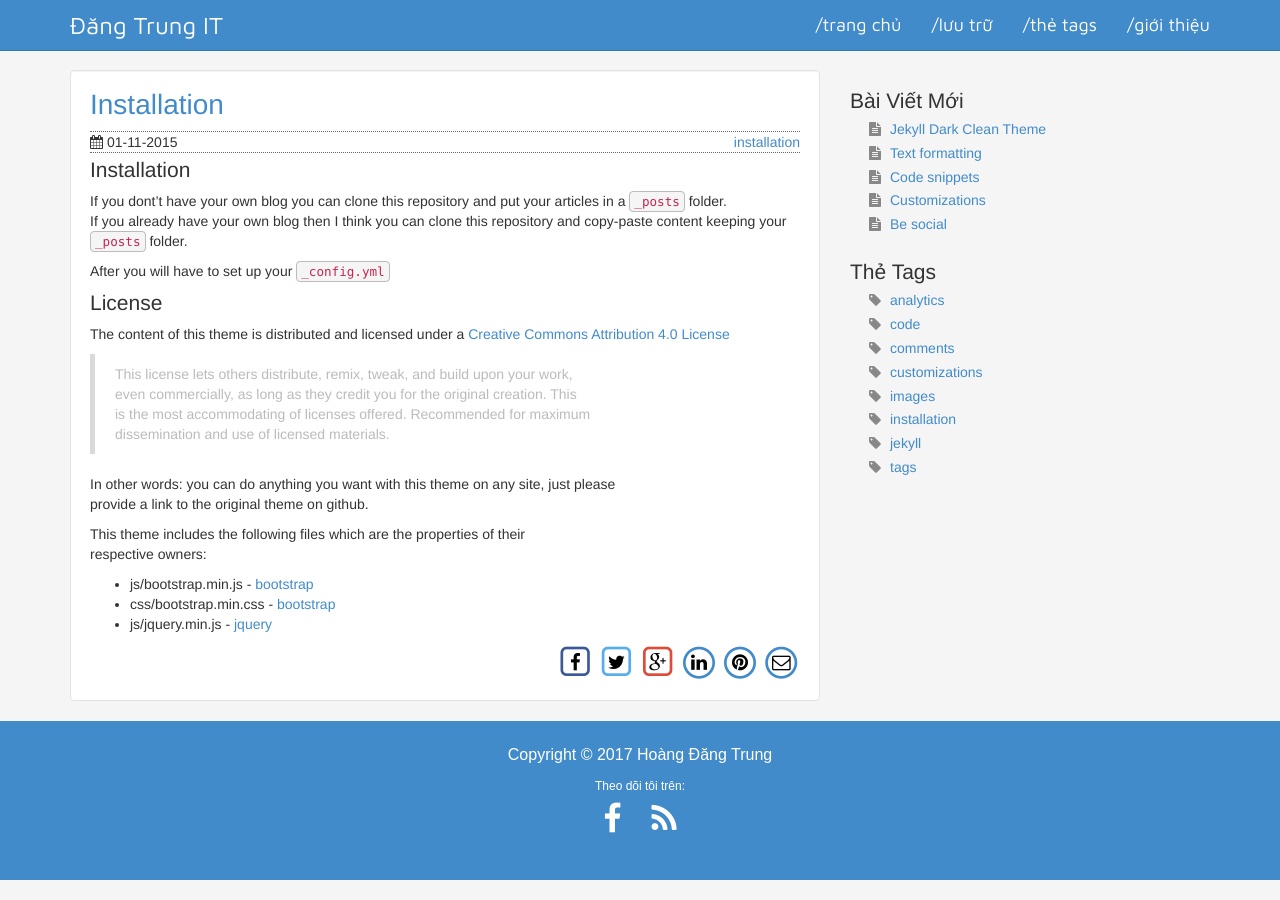
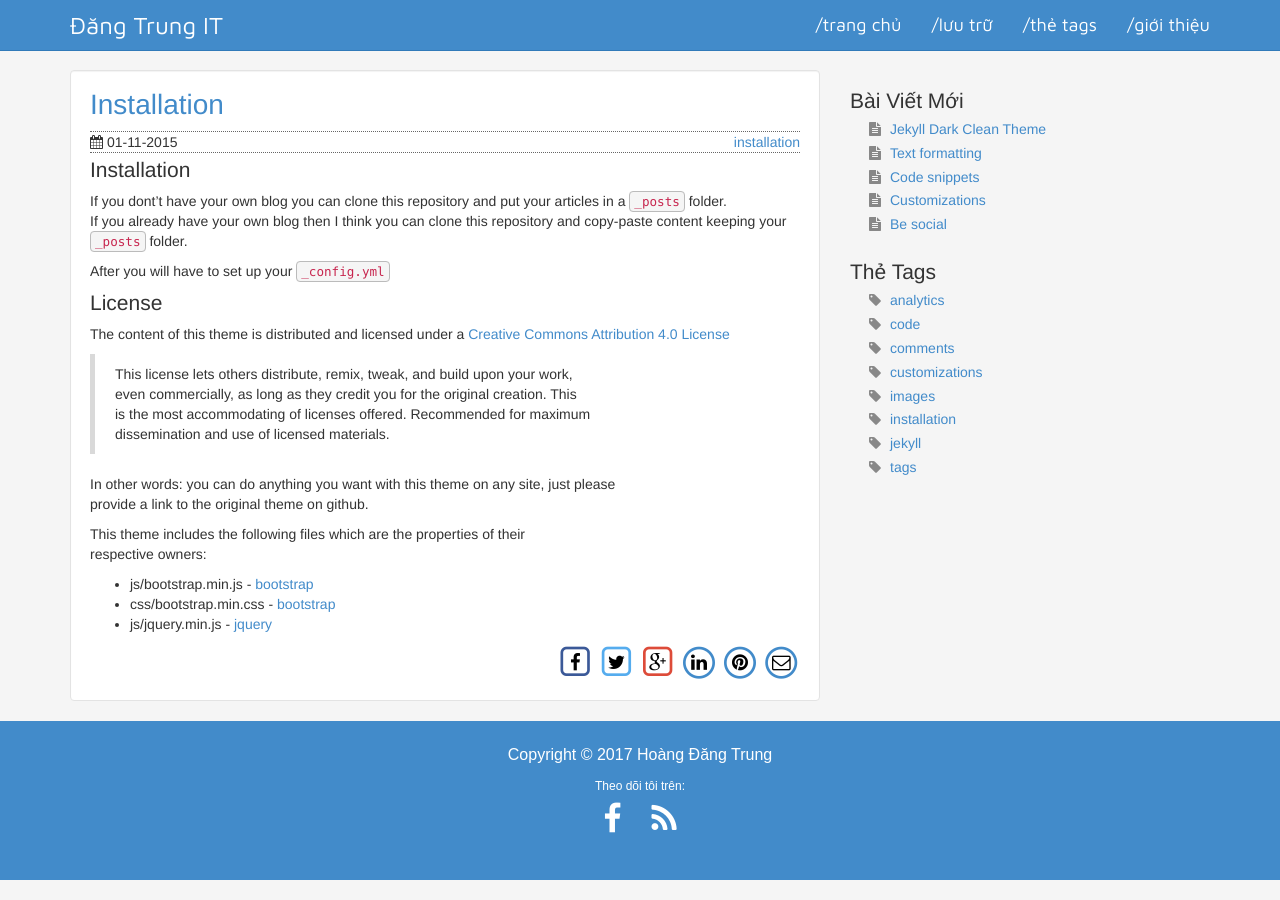
Before and after one commit to hoangdangtrungvn/hoangdangtrungvn.github.io, a Jekyll site: the page built from _posts/2015-11-01-installation.md, in a window 1280 px wide. Built offline with Jekyll 4.4.1, drawn with Linux system fonts in a browser that asks for light colours.

Commit message:
bigupdate

```diff
--- a/css/theme.css
+++ b/css/theme.css
@@ -32,7 +32,7 @@ img { display: inline-block; margin: 0 auto; max-width: 100%; max-height: 100%;
 
 img + em { display: block; margin-left: auto; margin-right: auto; text-align: center; }
 
-blockquote { color: #bbb; font-size: 1em; }
+blockquote { font-size: 14px; }
 
 ul.social-media { text-align: center; padding: 0; }
 ul.social-media li { display: inline-block; }
@@ -70,7 +70,7 @@ ul.social-media .fa-rss:hover { -webkit-animation: rss 1s ease-in-out forwards;
 .navbar a { font-size: 18px; font-family: 'Maven Pro', sans-serif; }
 .navbar .navbar-brand, .navbar .navbar-nav>li>a { color: #fff; }
 .navbar .navbar-brand { font-size: 24px; }
-.navbar .navbar-brand:hover, .navbar .navbar-brand:focus, .navbar .navbar-nav>li>a:hover, .navbar .navbar-nav>li>a:focus { color: #ddd; }
+.navbar .navbar-brand:hover, .navbar .navbar-brand:focus, .navbar .navbar-nav > li > a:hover, .navbar .navbar-nav > li > a:focus { color: #ddd; }
 
 @media (min-width: 1000px) { .twoRow .navbar-collapse { clear: left; }
   .footer-distributed .footer { text-align: center; }
```
